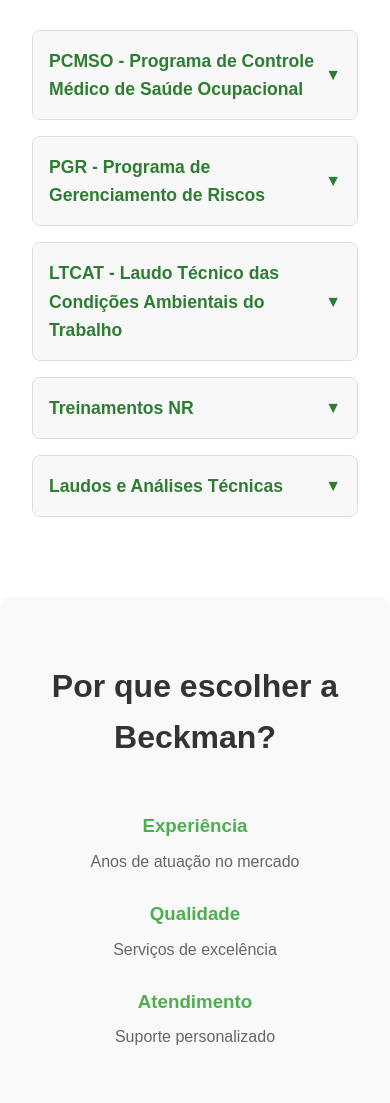
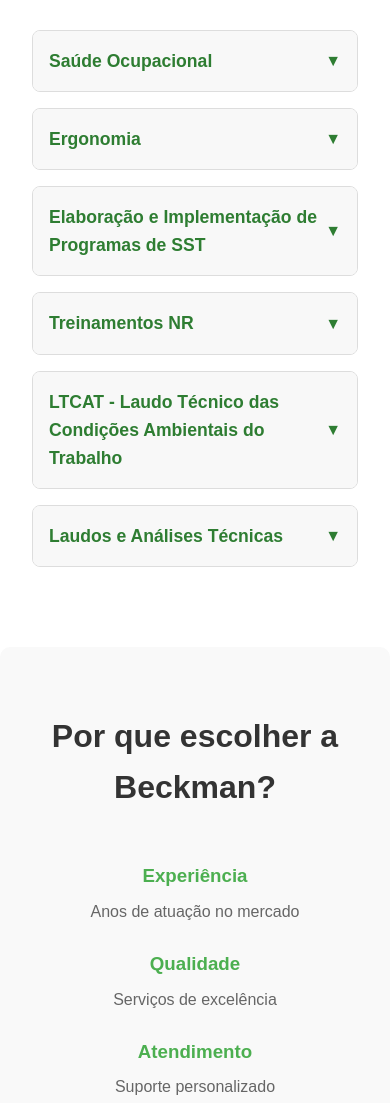
Before and after one commit to Beckman-SST/beckmanSite, a plain HTML site: page servicos.html in a window 390 px wide. Shown: the part 1780-2883 px from the top of the page. Drawn offline with Linux system fonts and the light colour scheme.

Commit message:
feat: Adiciona novos logos ao carrossel e reorganiza cards em quem-somos

```diff
--- a/servicos.html
+++ b/servicos.html
@@ -56,18 +56,22 @@
                 <div class="services-accordion">
                     <div class="accordion-item">
                         <div class="accordion-header">
-                            <h3>PCMSO - Programa de Controle Médico de Saúde Ocupacional</h3>
+                            <h3>Saúde Ocupacional</h3>
                             <span class="icon">▼</span>
                         </div>
                         <div class="accordion-content">
                             <div class="accordion-content-inner">
-                                <p>O PCMSO é um programa obrigatório que visa a promoção e preservação da saúde dos trabalhadores. Desenvolvemos e implementamos o programa completo, incluindo:</p>
+                                <p>Nossa equipe oferece uma gama completa de exames e serviços em saúde ocupacional:</p>
                                 <ul>
-                                    <li>Elaboração do documento base</li>
-                                    <li>Planejamento de exames médicos</li>
-                                    <li>Avaliação de riscos ocupacionais</li>
-                                    <li>Relatórios anuais</li>
-                                    <li>Assessoria contínua</li>
+                                    <li>Exames Laboratoriais</li>
+                                    <li>Audiometria</li>
+                                    <li>Exame Clínico</li>
+                                    <li>Atestado de Saúde Ocupacional (ASO)</li>
+                                    <li>Eletrocardiograma (ECG)</li>
+                                    <li>Eletroencefalograma (EEG)</li>
+                                    <li>Espirometria</li>
+                                    <li>Acuidade Visual</li>
+                                    <li>Exames de Radiografia</li>
                                 </ul>
                             </div>
                         </div>
@@ -75,18 +79,20 @@
 
                     <div class="accordion-item">
                         <div class="accordion-header">
-                            <h3>PGR - Programa de Gerenciamento de Riscos</h3>
+                            <h3>Ergonomia</h3>
                             <span class="icon">▼</span>
                         </div>
                         <div class="accordion-content">
                             <div class="accordion-content-inner">
-                                <p>O PGR é fundamental para identificar, avaliar e controlar os riscos ocupacionais. Nossa equipe desenvolve:</p>
+                                <p>Oferecemos serviços completos em ergonomia para melhorar o ambiente e as condições de trabalho:</p>
                                 <ul>
-                                    <li>Inventário de riscos</li>
-                                    <li>Plano de ação</li>
-                                    <li>Medidas de controle</li>
-                                    <li>Monitoramento</li>
-                                    <li>Análise global</li>
+                                    <li>Análise Ergonômica do Trabalho (AET)</li>
+                                    <li>Avaliação Ergonômica Preliminar (AEP)</li>
+                                    <li>Ginástica Laboral</li>
+                                    <li>Palestras</li>
+                                    <li>Diálogo Diário de Saúde</li>
+                                    <li>Assistência em Perícias</li>
+                                    <li>Avaliação de Riscos Psicossociais</li>
                                 </ul>
                             </div>
                         </div>
@@ -94,18 +100,22 @@
 
                     <div class="accordion-item">
                         <div class="accordion-header">
-                            <h3>LTCAT - Laudo Técnico das Condições Ambientais do Trabalho</h3>
+                            <h3>Elaboração e Implementação de Programas de SST</h3>
                             <span class="icon">▼</span>
                         </div>
                         <div class="accordion-content">
                             <div class="accordion-content-inner">
-                                <p>O LTCAT é essencial para comprovar a exposição a agentes nocivos. Realizamos:</p>
+                                <p>Desenvolvemos e implementamos programas essenciais para a gestão da saúde e segurança do trabalho:</p>
                                 <ul>
-                                    <li>Avaliações ambientais</li>
-                                    <li>Medições técnicas</li>
-                                    <li>Análise de insalubridade</li>
-                                    <li>Documentação completa</li>
-                                    <li>Recomendações técnicas</li>
+                                    <li><strong>PCMSO - Programa de Controle Médico de Saúde Ocupacional</strong>
+                                        <p>Programa obrigatório que visa a promoção e preservação da saúde dos trabalhadores através do rastreamento e diagnóstico precoce de agravos à saúde relacionados ao trabalho.</p>
+                                    </li>
+                                    <li><strong>PCA - Programa de Conservação Auditiva</strong>
+                                        <p>Conjunto de medidas coordenadas que visa prevenir ou estabilizar perdas auditivas ocupacionais, através do monitoramento e controle da exposição ao ruído no ambiente de trabalho.</p>
+                                    </li>
+                                    <li><strong>PGR - Programa de Gerenciamento de Riscos</strong>
+                                        <p>Programa que visa a melhoria contínua das condições do ambiente de trabalho através da identificação, avaliação, controle, monitoramento e registro dos riscos ocupacionais.</p>
+                                    </li>
                                 </ul>
                             </div>
                         </div>
@@ -138,6 +148,25 @@
 
                     <div class="accordion-item">
                         <div class="accordion-header">
+                            <h3>LTCAT - Laudo Técnico das Condições Ambientais do Trabalho</h3>
+                            <span class="icon">▼</span>
+                        </div>
+                        <div class="accordion-content">
+                            <div class="accordion-content-inner">
+                                <p>O LTCAT é essencial para comprovar a exposição a agentes nocivos. Realizamos:</p>
+                                <ul>
+                                    <li>Avaliações ambientais</li>
+                                    <li>Medições técnicas</li>
+                                    <li>Análise de insalubridade</li>
+                                    <li>Documentação completa</li>
+                                    <li>Recomendações técnicas</li>
+                                </ul>
+                            </div>
+                        </div>
+                    </div>
+
+                    <div class="accordion-item">
+                        <div class="accordion-header">
                             <h3>Laudos e Análises Técnicas</h3>
                             <span class="icon">▼</span>
                         </div>
@@ -145,7 +174,6 @@
                             <div class="accordion-content-inner">
                                 <p>Desenvolvemos laudos técnicos especializados:</p>
                                 <ul>
-                                    <li>Análise Ergonômica do Trabalho</li>
                                     <li>Laudos de Insalubridade</li>
                                     <li>Laudos de Periculosidade</li>
                                     <li>Avaliações Ambientais</li>
```
Also changed, not shown: css/quem-somos.css (+8 -1 lines), index.html (+24 -0 lines), quem-somos.html (+5 -5 lines), logosEmpresas/chopp.png (added), logosEmpresas/correios.png (added), logosEmpresas/grupoElo.webp (added), logosEmpresas/pizzaSimple.png (added).
